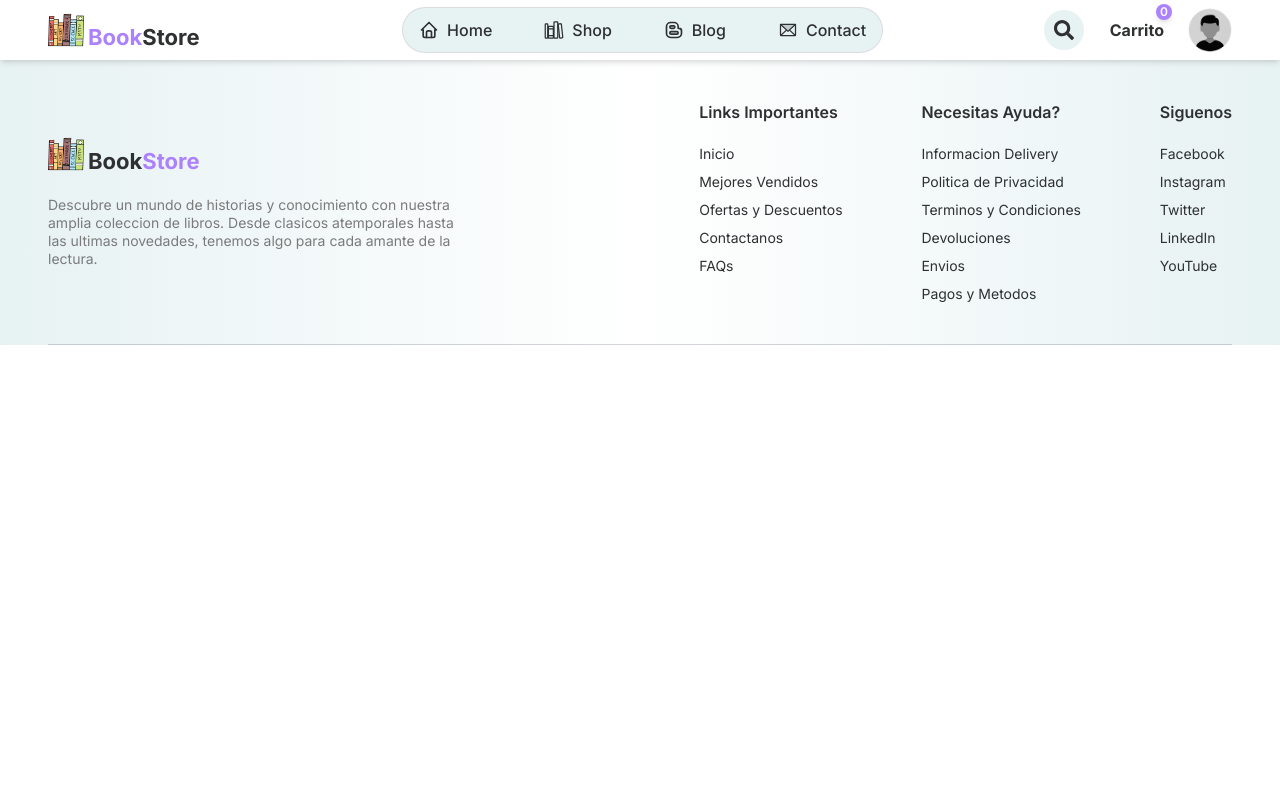
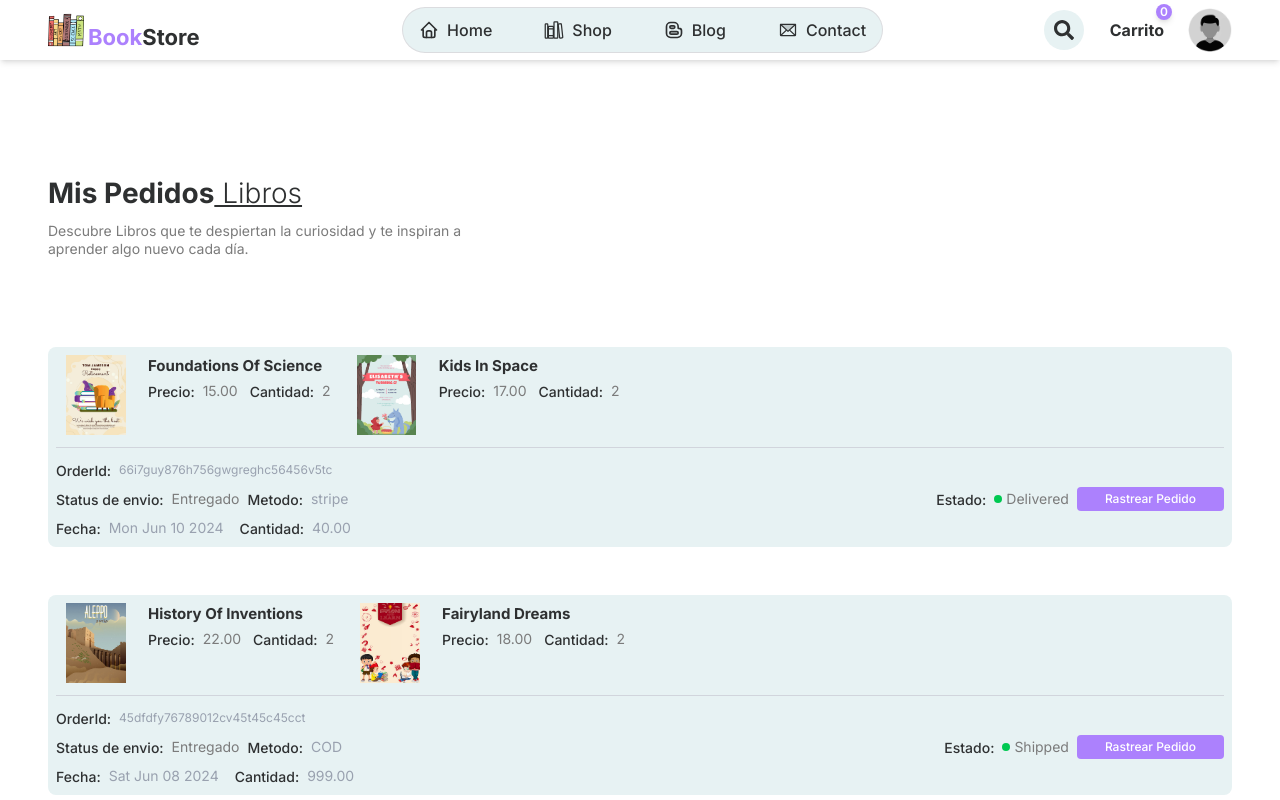
Before and after one commit to Avila-Pato/BookStore-React.js, a React (Vite) app: page /my-orders in a window 1280 px wide. Shown: the top 800 px of the page. Built offline with nearby package versions, Linux system fonts and the light colour scheme.

Commit message:
Add MyOrders page to display user order history; include order details and payment status; configure currency environment variable

```diff
--- a/src/App.jsx
+++ b/src/App.jsx
@@ -11,6 +11,7 @@ import Footer from './components/Footer'
 import Home from './pages/Home'
 import Cart from './pages/Cart'
 import AddressForm from './pages/AddressForm'
+import MyOrders from './pages/MyOrders'
 
 const App = () => {
   return (
@@ -26,6 +27,7 @@ const App = () => {
         <Route path='/contact' element={<Contact />}/>
         <Route path='/cart' element={<Cart/>} />
         <Route path='/address-form' element={<AddressForm />} />
+        <Route path='/my-orders' element={<MyOrders />} />
 
         </Routes>
         <Footer />
--- a/src/pages/MyOrders.jsx
+++ b/src/pages/MyOrders.jsx
@@ -1,8 +1,97 @@
-import React from 'react'
+import React, { useContext } from 'react'
+import { ShopContext } from '../context/ShopContext'
+import Title from '../components/Title'
+import { dummyOrders } from '../assets/data';
 
 const MyOrders = () => {
+  const { currency, user } = useContext(ShopContext);
+
   return (
-    <div>MyOrders</div>
+    <div className='max-padd-container py-16 pt-28'>
+      <Title
+      title1={" Mis Pedidos"}
+      title2={" libros"}
+      titleStyles={"pb-10"} />
+
+      {dummyOrders.map((order) => (
+        <div key={order._id} className='bg-primary p-2 mt-12 rounded-lg'>
+          {/* Lista de libros */}
+          <div className='flex flex-col lg:flex-row items-start lg:items-center gap-4 mb-3'>
+            {order.items.map((item, index) => (
+              <div key={index} className='flex gap-x-3'>
+                <div className='flexCenter ounded-lg overflow-hidden'>
+                  <img src={item.book.image[0]} alt="oredenImage" className='max-h-20 max-w-32 aspect-square object-contain' />
+                </div>
+                <div className='full block'>
+                  <h5 className='h5 capitalize line-clamp-1'>{item.book.name}</h5>
+                  <div className='flex flex-wrap gap-3 max-sm:gap-y-1 mt-1'>
+                    <div className='flex items-center gap-x-2'>
+                        <h5 className='medium-14'>Precio: </h5>
+                        <p>{currency}{item.book.offerPrice}.00</p>
+                    </div>
+                    <div className='flex items-center gap-x-2'>
+                        <h5 className='medium-14'>Cantidad: </h5>
+                        <p>{item.quantity}</p>
+                    </div>
+
+                  </div>
+                </div>
+              </div>
+            ))}
+          </div>
+          {/* Informacion de envio */}
+          <div className='flex flex-col lg:flex-row justify-between items-start lg:items-center gap-4 border-t border-gray-300 pt-3'>
+              <div className='flex flex-col gap-2'>
+                <div className='flex items-center gap-x-2'>
+                  <h5 className='medium-14'>OrderId: </h5>
+                  <p className='text-gray-400 text-xs break-all'>{order._id}</p>
+                </div>
+                <div className='flex gap-4'>
+                  <div className='flex items-center gap-x-2'>
+                    <h5 className='medium-14'>Status de envio: </h5>
+                    <p>{order.isPaid ? "Entregado" : "Pendiente"}</p>
+                    <div className='flex items-center gap-x-2'>
+                      <h5 className='medium-14'>Metodo: </h5>
+                      <p className='text-gray-400 text-sm'>
+                        {order.paymentMethod}
+                      </p>
+                    </div>
+                  </div>
+                </div>
+                <div className='flex gap-4'>
+                  <div className='flex items-center gap-x-2'>
+                    <h5 className='medium-14'>Fecha: </h5>
+                    <p className='text-gray-400 text-sm'>
+                      {new Date(order.createdAt).toDateString()}
+                    </p>
+                  </div>
+                  <div className='flex items-center gap-x-2'>
+                    <h5 className='medium-14'>Cantidad: </h5>
+                    <p className='text-gray-400 text-sm'>
+                      {currency}
+                      {order.amount}.00
+                    </p>
+                  </div>
+                </div>
+              </div>
+              <div className='flex gap-3'>
+                <div className='flex items-center gap-x-2'>
+                  <h5 className='medium-14'>Estado: </h5>
+                  <div className='flex items-center gap-1'>
+                    <span className='min-w-2 h-2 rounded-full bg-green-500' >
+                    </span>
+                      <p>{order.status}</p>
+                  </div>
+                  <button className='btn-secondary !py-1 !text-xs rounded-sm'>
+                    Rastrear Pedido
+                  </button>
+                </div>
+
+              </div>
+          </div>
+        </div>
+      ))}
+    </div>
   )
 }
 
```
